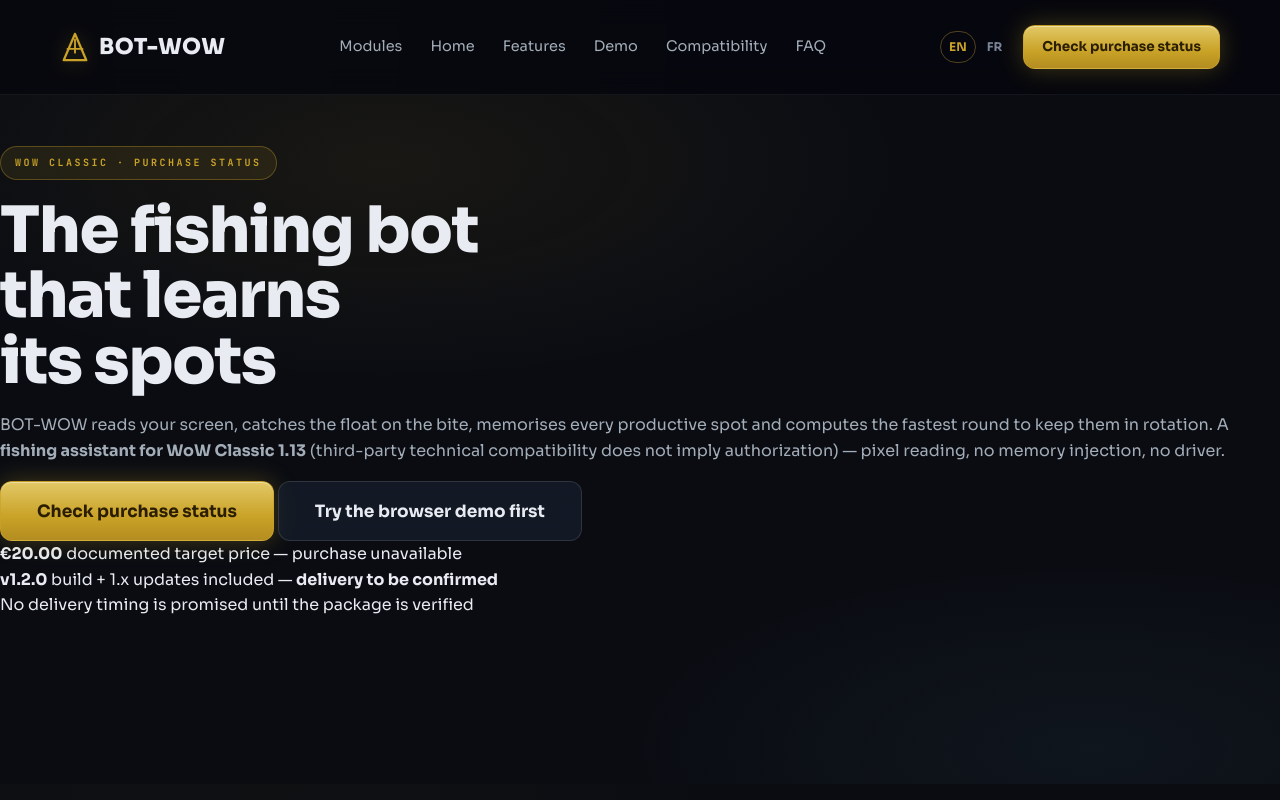
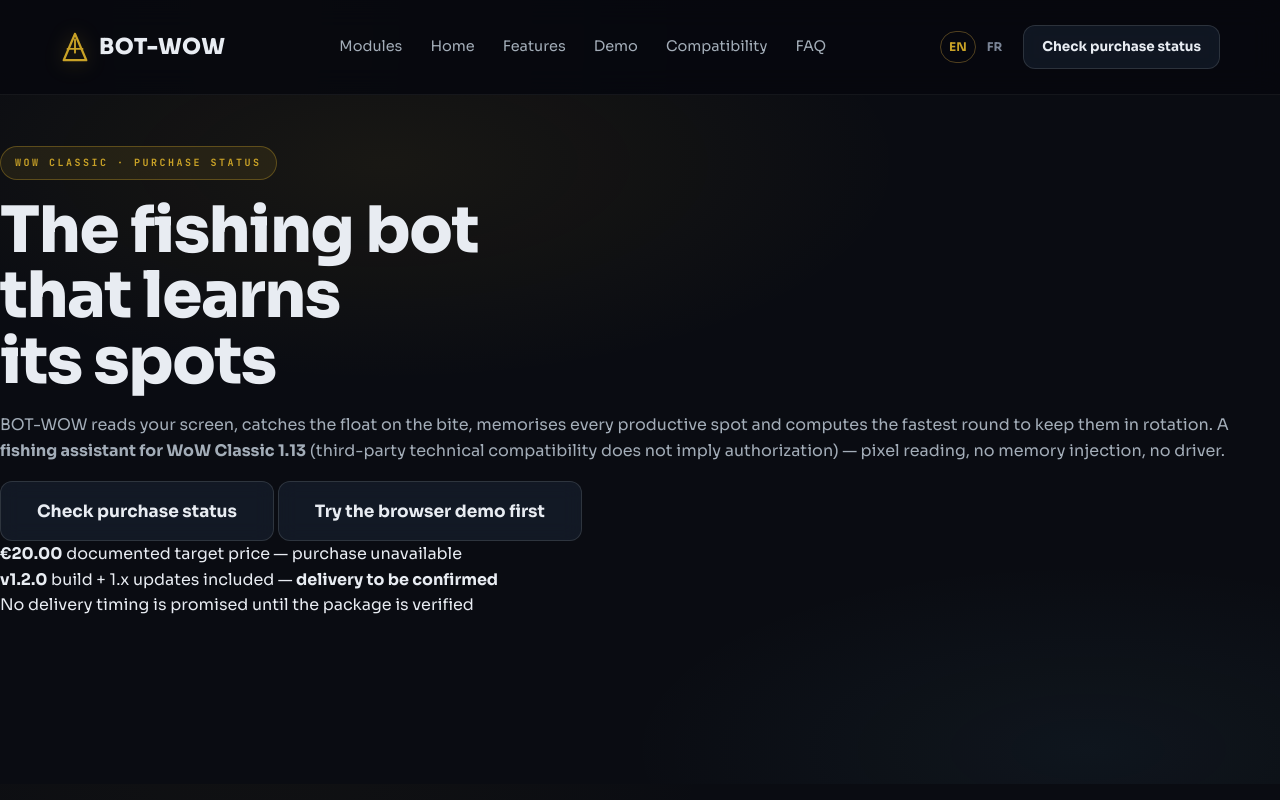
Before and after one commit to aveca/bot-wow, a website: page buy.html in a window 1280 px wide. Shown: the top 800 px of the page. Drawn offline with Linux system fonts and the light colour scheme.

Commit message:
fix(copy): style unavailable purchase links as status actions

```diff
--- a/buy.html
+++ b/buy.html
@@ -39,7 +39,7 @@
     </div>
     <div class="nav-right">
       <div class="langs"><a class="on" href="./buy.html">EN</a><a href="./fr/buy.html">FR</a></div>
-      <a class="btn btn-gold" style="padding:10px 18px;font-size:13.5px" href="#buy" data-track="cta_click" data-cta-id="nav-status">Check purchase status</a>
+      <a class="btn btn-ghost" style="padding:10px 18px;font-size:13.5px" href="#buy" data-track="cta_click" data-cta-id="nav-status">Check purchase status</a>
     </div>
   </div>
 </nav>
@@ -55,7 +55,7 @@
       no memory injection, no driver.</p>
 
     <div class="hero__cta">
-      <a class="btn btn-gold btn-lg" href="#buy" data-track="cta_click" data-cta-id="buy-status-primary">Check purchase status</a>
+      <a class="btn btn-ghost btn-lg" href="#buy" data-track="cta_click" data-cta-id="buy-status-primary">Check purchase status</a>
       <a class="btn btn-ghost btn-lg" href="./demo.html" data-track="cta_click" data-cta-id="buy-hero-demo">Try the browser demo first</a>
     </div>
 
```
